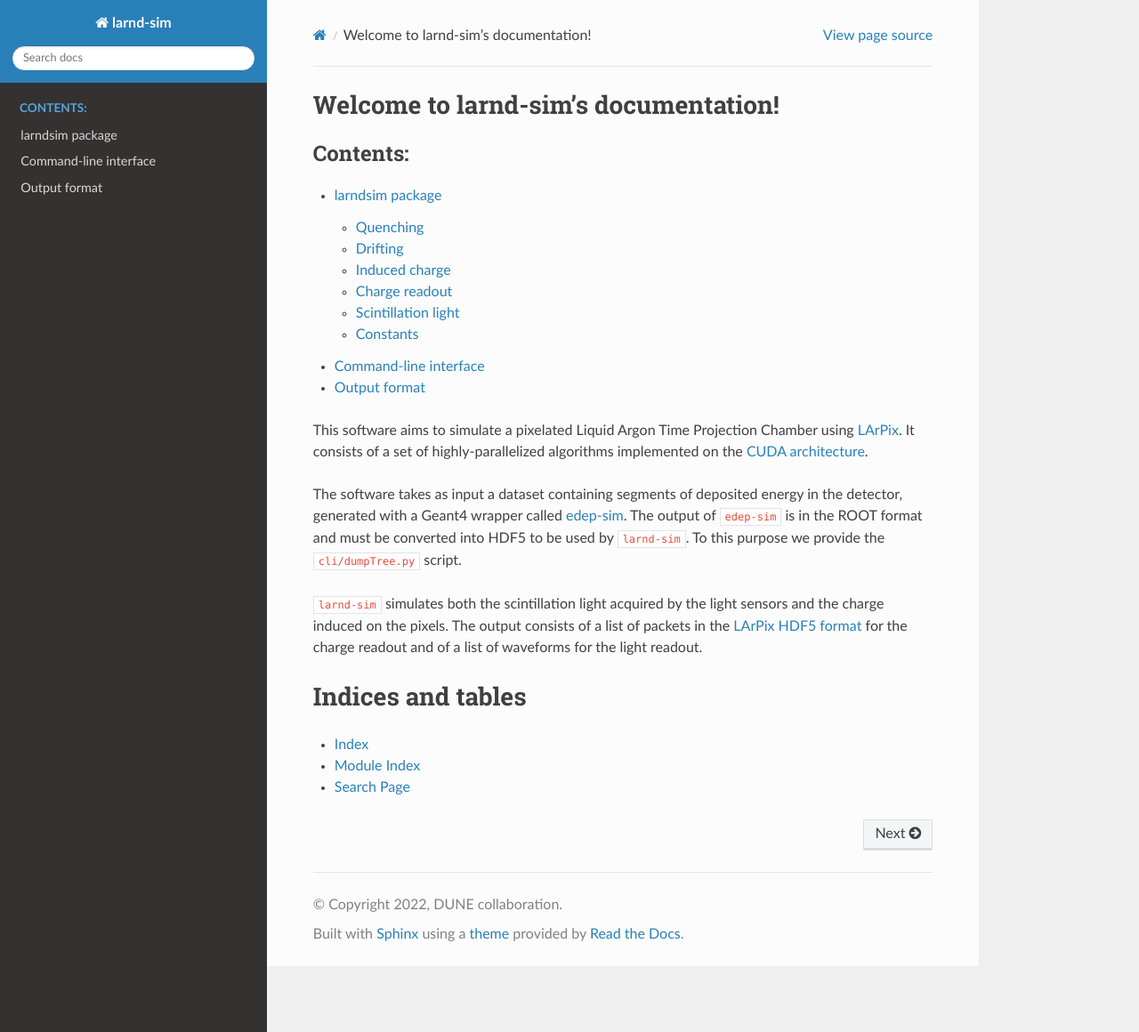
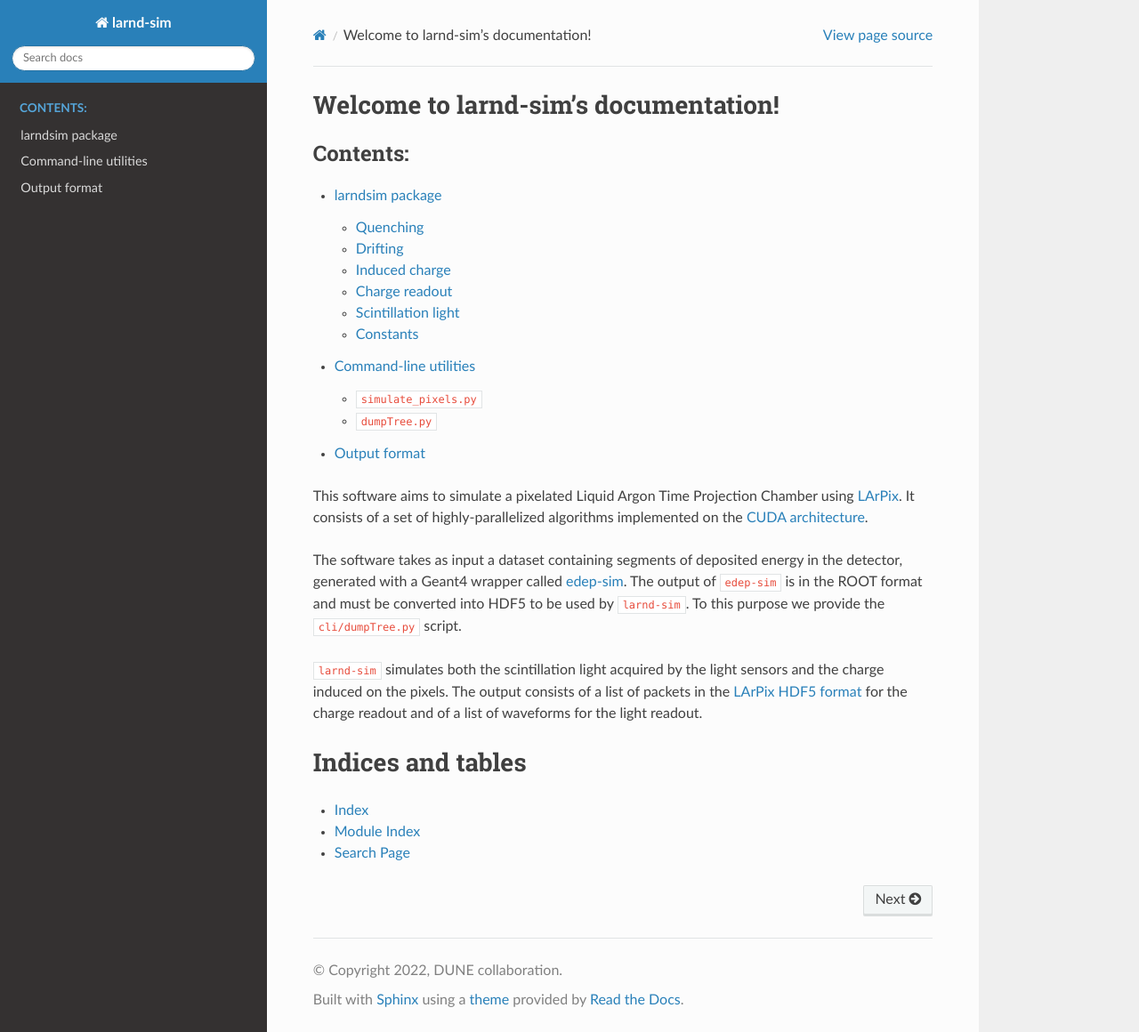
Before and after one commit to DUNE/larnd-sim, a Sphinx documentation site: the page built from docs/source/index.rst, in a window 1280 px wide and 1160 px high. Shown: the whole window at 89% size. Built offline with Sphinx 7.4.7 and the Read the Docs theme 2.0.0, drawn with Linux system fonts in a browser that asks for light colours.

Commit message:
Update cli.rst

```diff
--- a/docs/source/cli.rst
+++ b/docs/source/cli.rst
@@ -1,7 +1,20 @@
-Command-line interface
+Command-line utilities
 =======================
+
+
+:code:`simulate_pixels.py`
+--------------------------
 
 .. automodule:: cli.simulate_pixels
    :members:
    :undoc-members:
    :show-inheritance:
+
+
+:code:`dumpTree.py`
+-------------------
+
+.. automodule:: cli.dumpTree
+   :members:
+   :undoc-members:
+   :show-inheritance:
```
